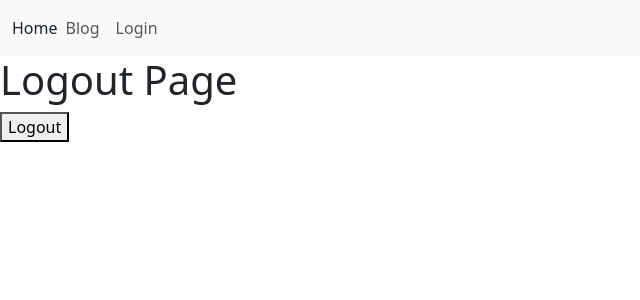
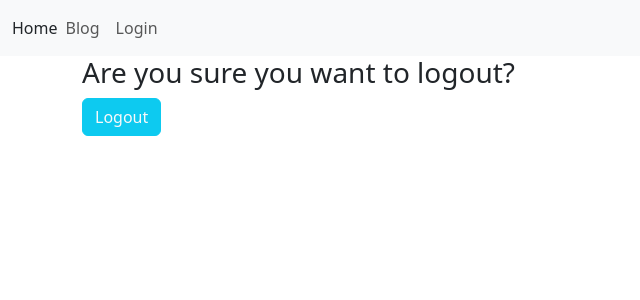
Before and after one commit to EmanuelGustafzon/storyHub, a Next.js app in the folder storyhub/: page /account/logout in a window 1280 px wide. Shown: the top 300 px of the page, without its empty margins (0-640 px from the left). Built offline with nearby package versions, Linux system fonts and the light colour scheme.

Commit message:
add some style and fix homepage from having a navbar

```diff
--- a/storyhub/app/page.jsx
+++ b/storyhub/app/page.jsx
@@ -6,7 +6,6 @@ const AppPage = () => {
 
   return (
     <div className='bg-light'>
-    <Navbar/>
       <HomePage />
     </div>
   );
--- a/storyhub/pages/account/login.tsx
+++ b/storyhub/pages/account/login.tsx
@@ -62,7 +62,7 @@ const LoginForm = ({ onLogin, apiUrl }: { onLogin: () => void , apiUrl: string})
 
   return (
     <>
-       (
+    <div className='container'>
     <form onSubmit={handleSubmit}>
       <div className="mb-3">
         <label htmlFor="username" className="form-label">Username:</label>
@@ -91,6 +91,7 @@ const LoginForm = ({ onLogin, apiUrl }: { onLogin: () => void , apiUrl: string})
       </button>
       <Link href="/account/register" className="btn btn-link">Register</Link>
     </form>
+    </div>
     </>
   );
 };
--- a/storyhub/pages/account/logout.tsx
+++ b/storyhub/pages/account/logout.tsx
@@ -34,9 +34,9 @@ const handleLogout = async () => {
 
   return (
     <>
-    <div>
-      <h1>Logout Page</h1>
-      <button onClick={handleLogout}>Logout</button>
+    <div className='container'>
+      <h3>Are you sure you want to logout?</h3>
+      <button className='btn btn-info text-light' onClick={handleLogout}>Logout</button>
     </div>
     </>
   );
--- a/storyhub/pages/account/register.tsx
+++ b/storyhub/pages/account/register.tsx
@@ -39,9 +39,8 @@ const RegisterPage: React.FC<RegisterPageProps> = ({ apiUrl }) => {
   };
 
   return (
-    <div>
+    <div className='container'>
       <h1>Register</h1>
-      (
     <form>
       <div className="mb-3">
         <label htmlFor="username" className="form-label">Username:</label>
--- a/storyhub/pages/blog/[id].tsx
+++ b/storyhub/pages/blog/[id].tsx
@@ -50,8 +50,8 @@ const BlogPostPage: React.FC<{ apiUrl: string }> = ({ apiUrl }) => {
 
   return (
     <>
-      <div className="row">
-        <div className="col-md-4">
+      <div className="row container">
+        <div className="col-md-6">
           <div className="card bg-dark mb-3">
             <div className="card-body">
                 <h2 className="card-title text-light">{blogPost.title}</h2>
--- a/storyhub/pages/profile/blog/[id].tsx
+++ b/storyhub/pages/profile/blog/[id].tsx
@@ -50,8 +50,8 @@ const ProfilePostPage: React.FC<{ apiUrl: string }> = ({ apiUrl })  => {
 
   return (
     <>
-      <div className="row">
-        <div className="col-md-4">
+      <div className="row container">
+        <div className="col-md-6">
           <div className="card bg-dark mb-3">
             <div className="card-body">
                 <h2 className="card-title text-light">{blogPost.title}</h2>
@@ -63,6 +63,7 @@ const ProfilePostPage: React.FC<{ apiUrl: string }> = ({ apiUrl })  => {
           </div>
         </div>
     </div>
+
     </>
   );
 };
--- a/storyhub/pages/profile/index.tsx
+++ b/storyhub/pages/profile/index.tsx
@@ -21,6 +21,7 @@ interface Profile {
 const ProfilePage: React.FC<{ apiUrl: string; isLoggedIn: boolean  }> = ({ apiUrl, isLoggedIn  }) => {
   const [profile, setProfile] = useState<Profile | null>(null);
   const router = useRouter();
+
   useEffect(() => {
     if (!isLoggedIn) {
       router.push('/login');
@@ -47,7 +48,7 @@ const ProfilePage: React.FC<{ apiUrl: string; isLoggedIn: boolean  }> = ({ apiUr
   }
   return (
     <>
-    <div>
+    <div className='container'>
       <h2>Welcome {profile.username}!</h2>
       <hr />
       <Link href={`/profile/updateAccount`}className="btn btn-info text-light"> Account settings </Link>
```
Also changed, not shown: storyhub/pages/HomePage.jsx (+7 -1 lines).
